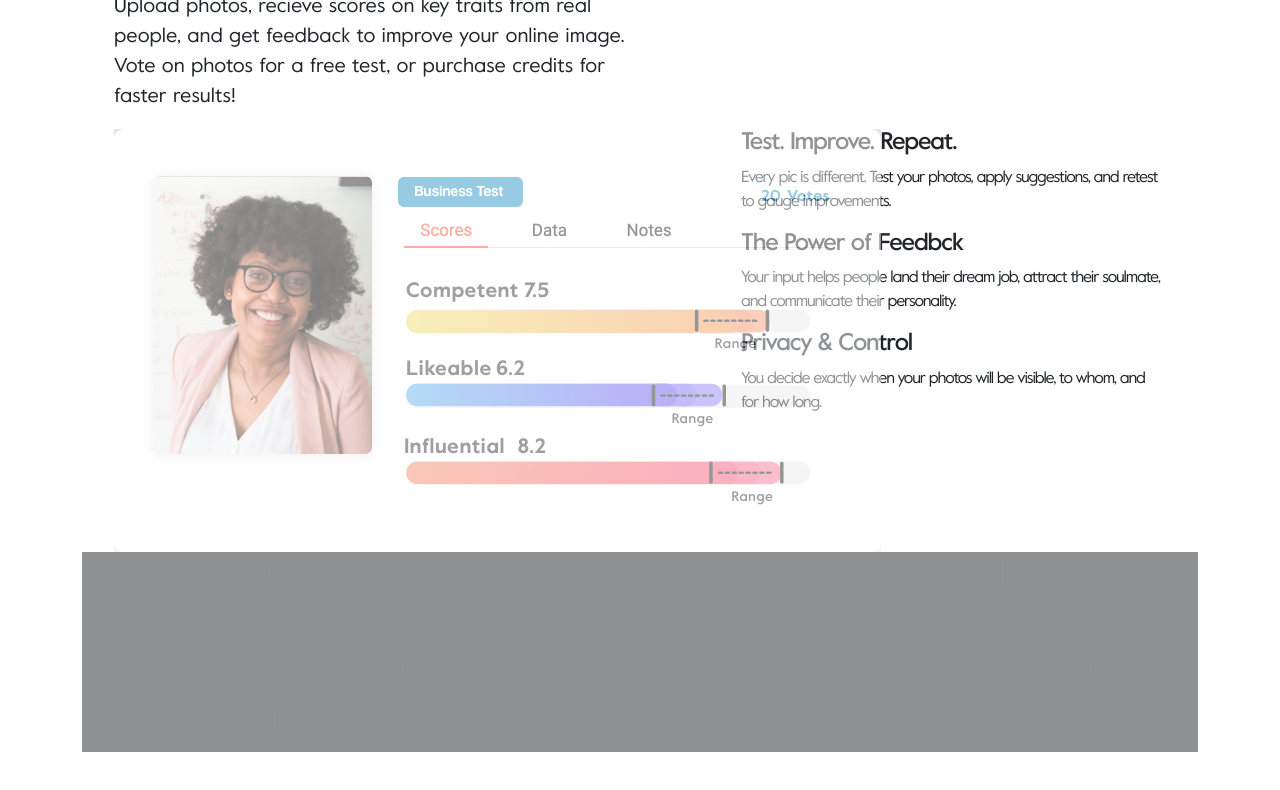
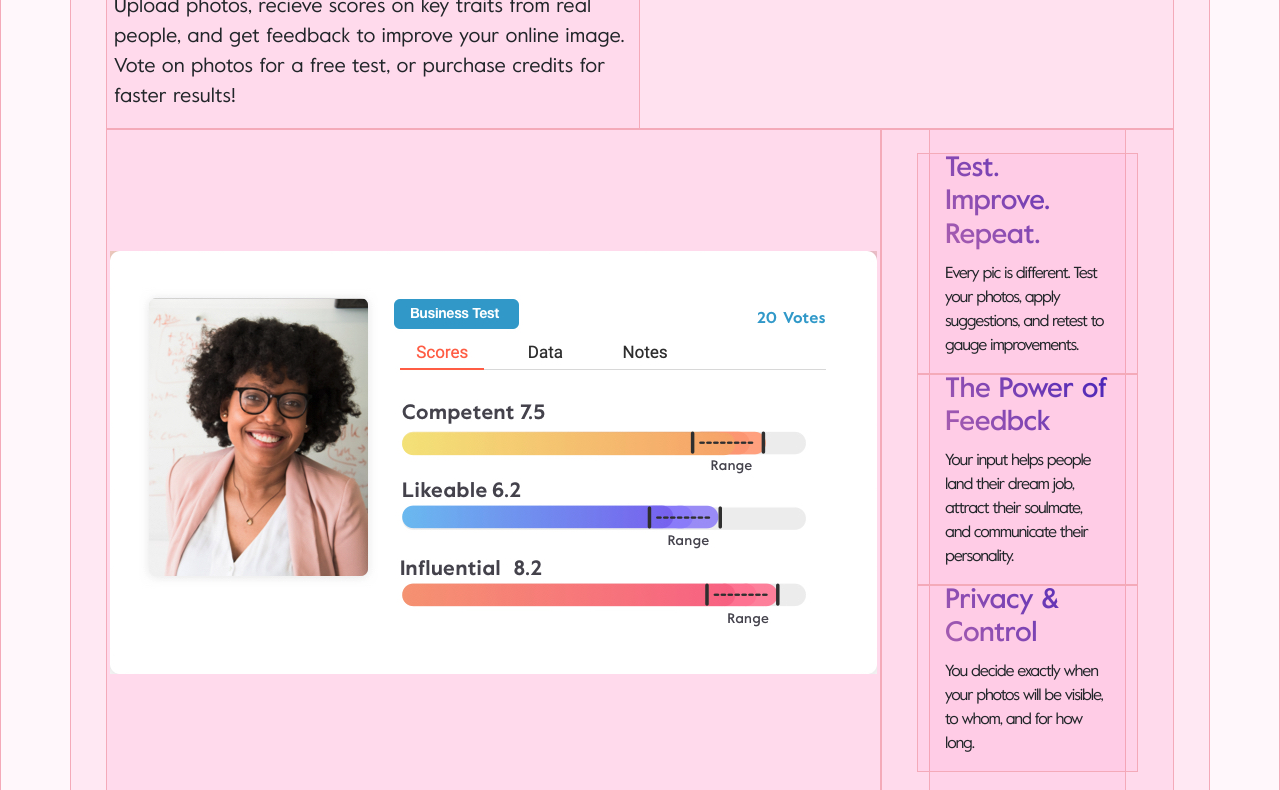
Before and after one commit to sammark1/PFDev1, a website: page index.html in a window 1280 px wide. Shown: the part 284-1074 px from the top of the page. Before the commit the page ends 1036 px from the top, so only its background shows below. Drawn offline with nearby package versions, Linux system fonts and the light colour scheme.

Commit message:
layout edit

```diff
--- a/css/style.css
+++ b/css/style.css
@@ -1,28 +1,3 @@
-/* @font-face {
-    font-family: "Value";
-    src: url(../resources/fonts/ValueSans/Value.woff) format('woff');
-    font-style: normal;
-    font-weight:400;
-}
-@font-face {
-    font-family: "Value";
-    src: url(../resources/fonts/ValueSans/Value-Bold.woff) format('woff');
-    font-style: bold;
-    font-weight:700;
-}
-@font-face {
-    font-family: "Value";
-    src: url(../resources/fonts/ValueSans/Value-Medim.woff) format('woff');
-    font-style: medium;
-    font-weight:500;
-}
-@font-face {
-    font-family: "Value";
-    src: url(../resources/fonts/ValueSans/Value-Black.woff) format('woff');
-    font-style: black;
-    font-weight:900;
-}
-*/
 body{
     letter-spacing: -1.16px !important;
 }
@@ -36,13 +11,36 @@ body{
     letter-spacing: 0;
 }
 
+.value-regular{
+    font-size: 12pt;
+    letter-spacing: 1.2;
+}
+
+.line-space-2{
+    letter-spacing: -0.5px !important;
+}
+
+.text-gradient{
+    background: linear-gradient(45deg,#B163AF, #4120B9);
+    background: -webkit-linear-gradient(45deg, #B163AF, #4120B9);
+    background-clip: text;
+    -webkit-background-clip: text;
+    color:transparent;
+    -webkit-text-fill-color: transparent;
+}
+
+.section-hiw-gradient-1 {
+    background-color: linear-gradient(90deg,#FAD8CC, #F7CDD7);
+    background: -webkit-linear-gradient(90deg, #FAD8CC, #F7CDD7);
+}
+
 /* SECTION test styles */
 
-/* div , .container {
+div , .container {
     box-shadow:inset
     0 0 0 1px #f4aab9;
     background-color: #ff008808;
-} */
+}
 
 .background-test{
     background-color: tomato;
--- a/index.html
+++ b/index.html
@@ -32,20 +32,18 @@
 
       <!-- SECTION HOW IT WORKS BACKGROUND-->
       <div class="container p-0 position-relative overflow-hidden">
-        <!-- <div class="container background-test position-absolute">
-          Lorem ipsum dolor sit amet consectetur adipisicing elit. Odit corporis
-          numquam rerum inventore sapiente totam voluptatem iure deleniti minus
-          officia, facere sed recusandae laborum aliquid voluptatibus in
-          consequuntur, tempora nisi.
+        <!-- <div class="position-absolute section-hiw-gradient-1 w-50 h-20">
+
         </div> -->
         <!-- !SECTION -->
 
         <!-- SECTION HOW IT WORKS CONTENT -->
+        <!-- <div class="container px-5 d-grid gap-2"> -->
         <div class="container px-5">
           <div class="row">
-            <div class="col-6 px-2">
-              <h1 class="display-3 value-bold mb-0">How it works.</h1>
-              <p class="value-medium">
+            <div class="col-lg-6 px-1">
+              <h1 class="display-3 value-bold mb-0 px-1 text-gradient">How it works.</h1>
+              <p class="value-medium px-1">
                 Upload photos, recieve scores on key traits from real people,
                 and get feedback to improve your online image. Vote on photos
                 for a free test, or purchase credits for faster results!
@@ -53,32 +51,41 @@
             </div>
           </div>
           <div class="row">
-            <div class="col-7 px-2">
+            <div class="col-lg-auto px-1 py-3 d-flex align-items-center">
               <img
                 src="./resources/images/LayoutSampleImage1.png"
-                class="placeholder"
+                class="py-3"
                 alt="..."
               />
             </div>
-            <div class="col-5">
-              <h4>Test. Improve. Repeat.</h4>
-              <p>
-                Every pic is different. Test your photos, apply suggestions, and
-                retest to gauge improvements.
+            <div class="col-lg px-5 d-flex">
+              <div class=" py-4 flex-grow d-flex flex-column justify-content-around">
+                <div class="row px-3">
+                    <h3 class="line-space-2 text-gradient">Test. Improve. Repeat.</h3>
+                    <p class="value-regular">
+                        Every pic is different. Test your photos, apply suggestions,
+                        and retest to gauge improvements.
                     </p>
-              <h4>The Power of Feedbck</h4>
-              <p>
+                </div>
+                <div class="row px-3">
+                    <h3 class="line-space-2 text-gradient">The Power of Feedbck</h4>
+                    <p class="value-regular">
                         Your input helps people land their dream job, attract their
                         soulmate, and communicate their personality.
                     </p>
-              <h4>Privacy & Control</h4>
-              <p>
+                </div>
+                <div class="row px-3">
+                    <h3 class="line-space-2 text-gradient">Privacy & Control</h4>
+                    <p class="value-regular">
                         You decide exactly when your photos will be visible, to whom,
                         and for how long.
                     </p>
                 </div>
               </div>
             </div>
+          </div>
+        </div>
+        <!-- <div class="text-gradient">Lorem ipsum dolor sit amet consectetur adipisicing elit. Quam laudantium eveniet perspiciatis aliquid aliquam tenetur amet excepturi molestias placeat id deleniti, saepe, voluptate enim vero officiis, cumque atque quae ad?</div> -->
         <!-- !SECTION -->
       </div>
       <div class="container">
--- a/scss/custom.scss
+++ b/scss/custom.scss
@@ -21,6 +21,8 @@
 
 $font-family-sans-serif: "Value", sans-serif;
 
+$enable-gradients:true;
+
 $primary: #5649ff;
 $secondary:#ffefd6;
 
```
Also changed, not shown: css/custom.css, 1 other file. Lines whose indentation alone changed are shown as unchanged.
